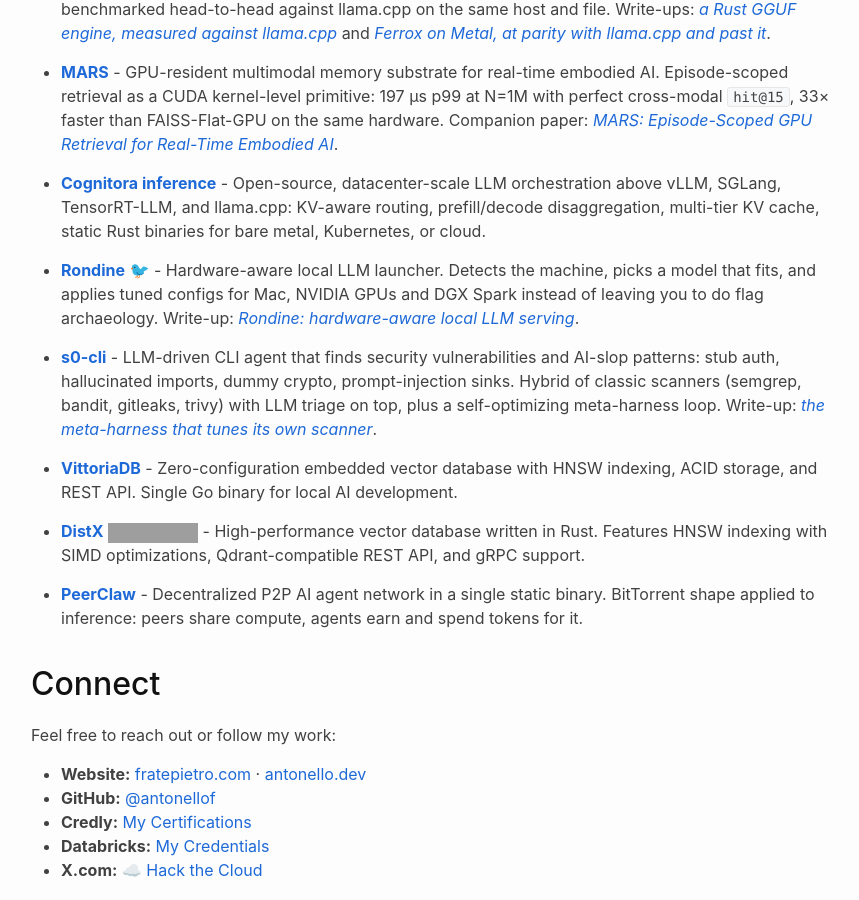
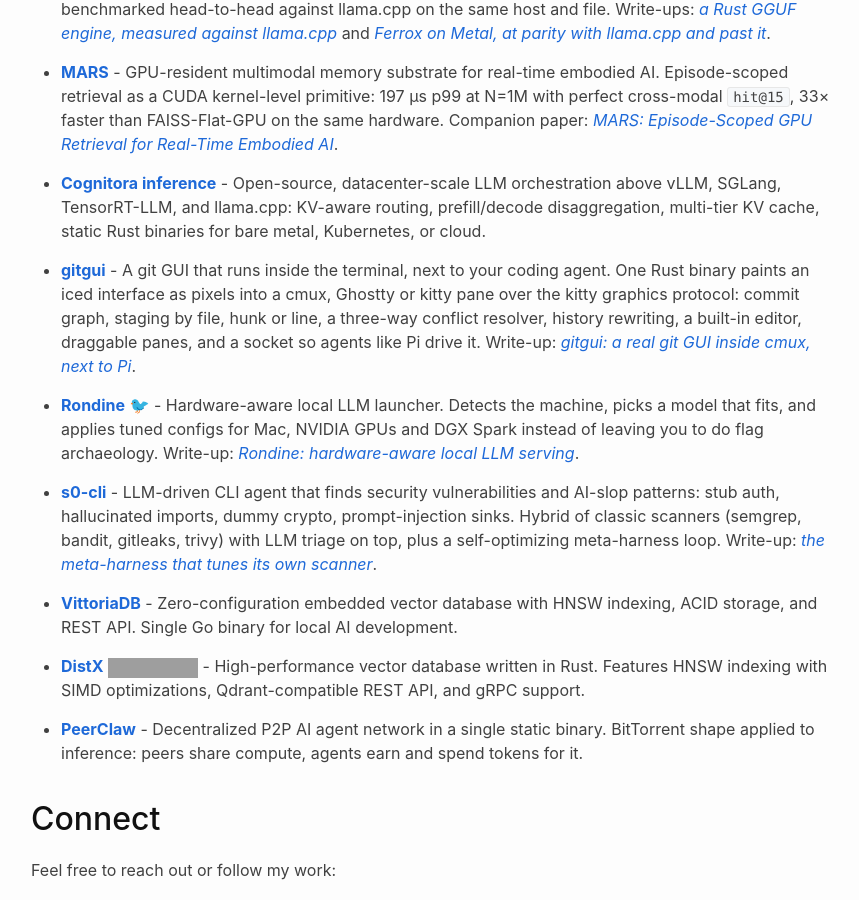
Before and after one commit to antonellof/antonellof.github.io, a Jekyll site: the page built from about.md, in a window 1280 px wide and 900 px high, scrolled down 1207 px. Shown: the whole window, without its empty margins (209-1068 px from the left). Built offline with Jekyll 4.4.1, drawn with Linux system fonts in a browser that asks for light colours; nearby versions of some CDN libraries; grey boxes are pictures that could not be loaded.

Commit message:
About: add gitgui to notable projects and tools

```diff
--- a/about.md
+++ b/about.md
@@ -16,7 +16,7 @@
 ![Go](https://img.shields.io/badge/Go-00ADD8?style=flat&logo=go&logoColor=white) ![Rust](https://img.shields.io/badge/Rust-000000?style=flat&logo=rust&logoColor=white) ![Python](https://img.shields.io/badge/Python-3776AB?style=flat&logo=python&logoColor=white) ![TypeScript](https://img.shields.io/badge/TypeScript-3178C6?style=flat&logo=typescript&logoColor=white) ![JavaScript](https://img.shields.io/badge/JavaScript-F7DF1E?style=flat&logo=javascript&logoColor=black) ![Bash](https://img.shields.io/badge/Bash-4EAA25?style=flat&logo=gnu-bash&logoColor=white) ![SQL](https://img.shields.io/badge/SQL-4479A1?style=flat&logo=postgresql&logoColor=white) ![C++](https://img.shields.io/badge/C++-00599C?style=flat&logo=c%2B%2B&logoColor=white)
 
 **Development Tools:**
-![Neovim](https://img.shields.io/badge/Neovim-57A143?style=flat&logo=neovim&logoColor=white) ![Git](https://img.shields.io/badge/Git-F05032?style=flat&logo=git&logoColor=white) ![Terraform](https://img.shields.io/badge/Terraform-7B42BC?style=flat&logo=terraform&logoColor=white) ![Ansible](https://img.shields.io/badge/Ansible-EE0000?style=flat&logo=ansible&logoColor=white) ![Docker](https://img.shields.io/badge/Docker-2496ED?style=flat&logo=docker&logoColor=white) ![Kubernetes](https://img.shields.io/badge/Kubernetes-326CE5?style=flat&logo=kubernetes&logoColor=white) ![Helm](https://img.shields.io/badge/Helm-0F1689?style=flat&logo=helm&logoColor=white) ![Containerd](https://img.shields.io/badge/Containerd-575757?style=flat&logo=containerd&logoColor=white) ![Firecracker](https://img.shields.io/badge/Firecracker-FC5C3C?style=flat&logo=firecracker&logoColor=white) ![Cosign](https://img.shields.io/badge/Cosign-262626?style=flat&logo=sigstore&logoColor=white) ![Prometheus](https://img.shields.io/badge/Prometheus-E6522C?style=flat&logo=prometheus&logoColor=white) ![etcd](https://img.shields.io/badge/etcd-419EDA?style=flat&logo=etcd&logoColor=white)
+![Neovim](https://img.shields.io/badge/Neovim-57A143?style=flat&logo=neovim&logoColor=white) ![Git](https://img.shields.io/badge/Git-F05032?style=flat&logo=git&logoColor=white) ![gitgui](https://img.shields.io/badge/gitgui-1b1b1b?style=flat&logo=git&logoColor=89b4fa) ![cmux](https://img.shields.io/badge/cmux-000000?style=flat&logo=ghostty&logoColor=white) ![Terraform](https://img.shields.io/badge/Terraform-7B42BC?style=flat&logo=terraform&logoColor=white) ![Ansible](https://img.shields.io/badge/Ansible-EE0000?style=flat&logo=ansible&logoColor=white) ![Docker](https://img.shields.io/badge/Docker-2496ED?style=flat&logo=docker&logoColor=white) ![Kubernetes](https://img.shields.io/badge/Kubernetes-326CE5?style=flat&logo=kubernetes&logoColor=white) ![Helm](https://img.shields.io/badge/Helm-0F1689?style=flat&logo=helm&logoColor=white) ![Containerd](https://img.shields.io/badge/Containerd-575757?style=flat&logo=containerd&logoColor=white) ![Firecracker](https://img.shields.io/badge/Firecracker-FC5C3C?style=flat&logo=firecracker&logoColor=white) ![Cosign](https://img.shields.io/badge/Cosign-262626?style=flat&logo=sigstore&logoColor=white) ![Prometheus](https://img.shields.io/badge/Prometheus-E6522C?style=flat&logo=prometheus&logoColor=white) ![etcd](https://img.shields.io/badge/etcd-419EDA?style=flat&logo=etcd&logoColor=white)
 
 **Security & code intelligence:**
 ![Semgrep](https://img.shields.io/badge/Semgrep-5C3DF8?style=flat&logo=semgrep&logoColor=white) ![Bandit](https://img.shields.io/badge/Bandit-3776AB?style=flat&logo=python&logoColor=white) ![Gitleaks](https://img.shields.io/badge/Gitleaks-F05032?style=flat&logo=git&logoColor=white) ![Trivy](https://img.shields.io/badge/Trivy-1904DA?style=flat&logo=aquasecurity&logoColor=white)
@@ -52,6 +52,8 @@
 
 - **[Cognitora inference](https://github.com/antonellof/cognitora-inference)** - Open-source, datacenter-scale LLM orchestration above vLLM, SGLang, TensorRT-LLM, and llama.cpp: KV-aware routing, prefill/decode disaggregation, multi-tier KV cache, static Rust binaries for bare metal, Kubernetes, or cloud.
 
+- **[gitgui](https://github.com/antonellof/gitgui)** - A git GUI that runs inside the terminal, next to your coding agent. One Rust binary paints an iced interface as pixels into a cmux, Ghostty or kitty pane over the kitty graphics protocol: commit graph, staging by file, hunk or line, a three-way conflict resolver, history rewriting, a built-in editor, draggable panes, and a socket so agents like Pi drive it. Write-up: *[gitgui: a real git GUI inside cmux, next to Pi](/2026/gitgui-terminal-git-gui-cmux-pi/)*.
+
 - **[Rondine](https://github.com/antonellof/rondine)** 🐦 - Hardware-aware local LLM launcher. Detects the machine, picks a model that fits, and applies tuned configs for Mac, NVIDIA GPUs and DGX Spark instead of leaving you to do flag archaeology. Write-up: *[Rondine: hardware-aware local LLM serving](/2026/rondine-hardware-aware-local-llm-launcher/)*.
 
 - **[s0-cli](https://github.com/antonellof/s0-cli)** - LLM-driven CLI agent that finds security vulnerabilities and AI-slop patterns: stub auth, hallucinated imports, dummy crypto, prompt-injection sinks. Hybrid of classic scanners (semgrep, bandit, gitleaks, trivy) with LLM triage on top, plus a self-optimizing meta-harness loop. Write-up: *[the meta-harness that tunes its own scanner](/2026/s0-cli-meta-harness-security-scanner/)*.
```
